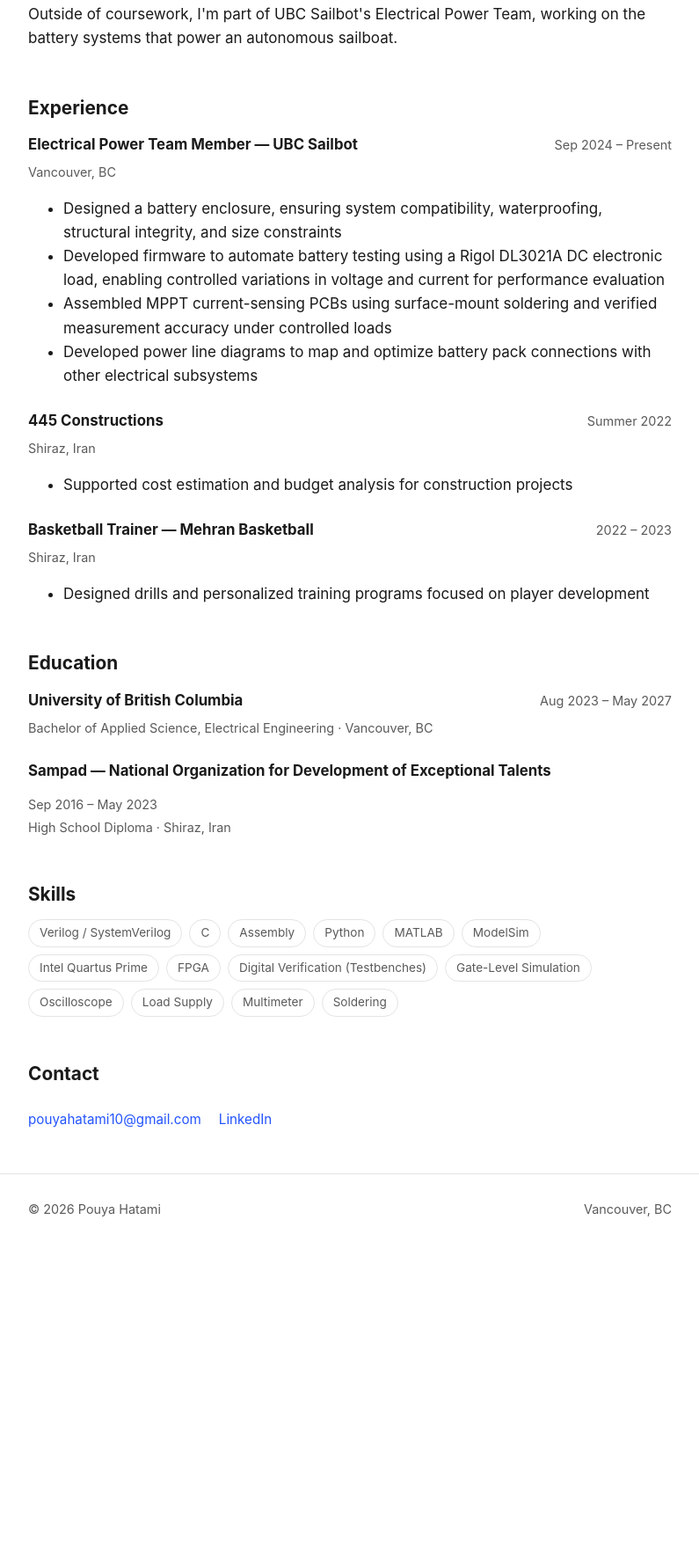
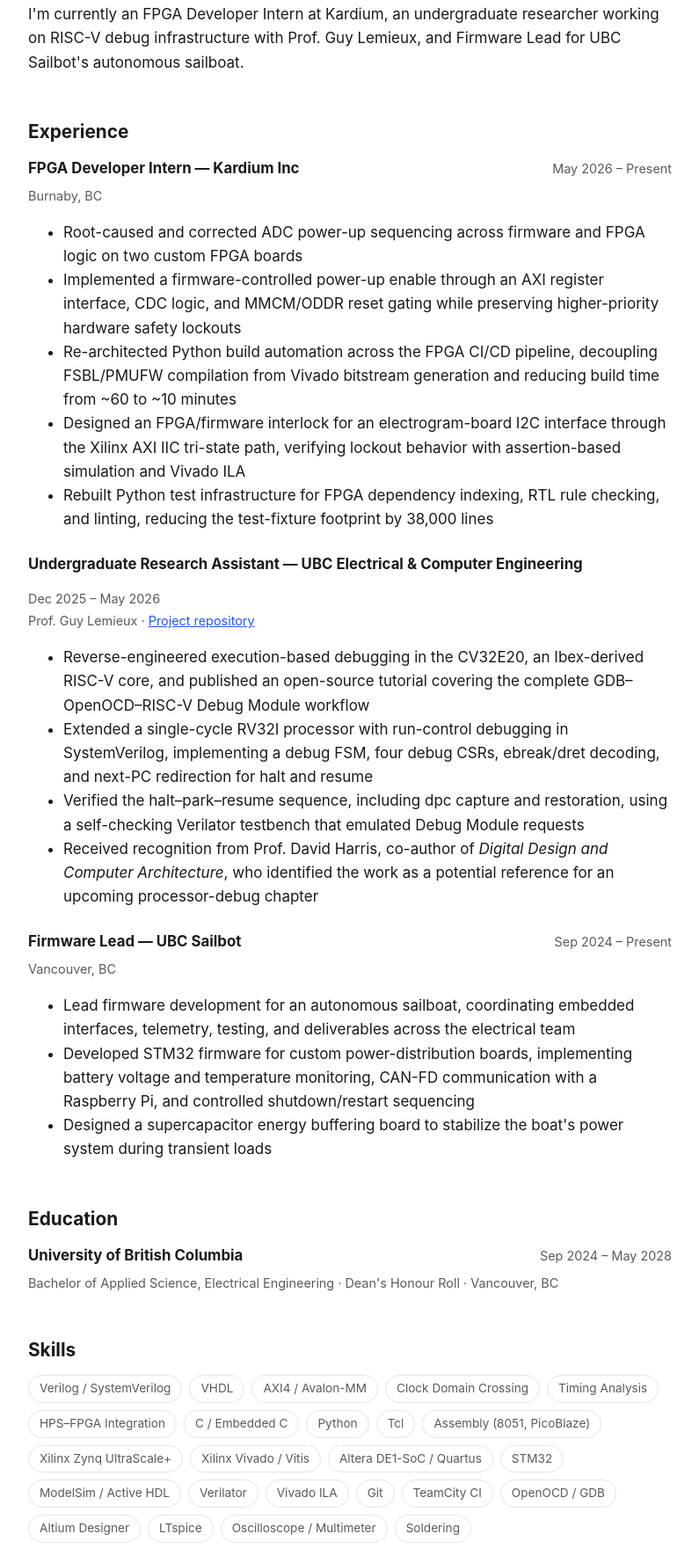
Before and after one commit to pouyahatami/pouyahatami.github.io, a plain HTML site: page about.html in a window 1280 px wide. Shown: the part 331-2100 px from the top of the page at 88% size, without its empty margins (242-1037 px from the left). Before the commit the page ends 1745 px from the top, so only its background shows below. Drawn offline with Linux system fonts and the light colour scheme.

Commit message:
Update content to current experience and projects
Reflects the current resume: Kardium FPGA Developer Intern, RISC-V debug
research under Prof. Guy Lemieux, and Sailbot Firmware Lead. Adds DE1-SoC
GPU and RC4 FPGA Cracker as featured projects, demotes first-year
coursework to a smaller earlier-projects section.

```diff
--- a/about.html
+++ b/about.html
@@ -32,8 +32,9 @@
       Verilog to the circuit board it eventually runs on.
     </p>
     <p>
-      Outside of coursework, I'm part of UBC Sailbot's Electrical Power Team,
-      working on the battery systems that power an autonomous sailboat.
+      I'm currently an FPGA Developer Intern at Kardium, an undergraduate
+      researcher working on RISC-V debug infrastructure with Prof. Guy Lemieux,
+      and Firmware Lead for UBC Sailbot's autonomous sailboat.
     </p>
   </section>
 
@@ -42,37 +43,43 @@
 
     <div class="exp-item">
       <div class="role-line">
-        <h3>Electrical Power Team Member &mdash; UBC Sailbot</h3>
-        <span class="meta">Sep 2024 &ndash; Present</span>
+        <h3>FPGA Developer Intern &mdash; Kardium Inc</h3>
+        <span class="meta">May 2026 &ndash; Present</span>
       </div>
-      <p class="meta">Vancouver, BC</p>
+      <p class="meta">Burnaby, BC</p>
       <ul>
-        <li>Designed a battery enclosure, ensuring system compatibility, waterproofing, structural integrity, and size constraints</li>
-        <li>Developed firmware to automate battery testing using a Rigol DL3021A DC electronic load, enabling controlled variations in voltage and current for performance evaluation</li>
-        <li>Assembled MPPT current-sensing PCBs using surface-mount soldering and verified measurement accuracy under controlled loads</li>
-        <li>Developed power line diagrams to map and optimize battery pack connections with other electrical subsystems</li>
+        <li>Root-caused and corrected ADC power-up sequencing across firmware and FPGA logic on two custom FPGA boards</li>
+        <li>Implemented a firmware-controlled power-up enable through an AXI register interface, CDC logic, and MMCM/ODDR reset gating while preserving higher-priority hardware safety lockouts</li>
+        <li>Re-architected Python build automation across the FPGA CI/CD pipeline, decoupling FSBL/PMUFW compilation from Vivado bitstream generation and reducing build time from ~60 to ~10 minutes</li>
+        <li>Designed an FPGA/firmware interlock for an electrogram-board I2C interface through the Xilinx AXI IIC tri-state path, verifying lockout behavior with assertion-based simulation and Vivado ILA</li>
+        <li>Rebuilt Python test infrastructure for FPGA dependency indexing, RTL rule checking, and linting, reducing the test-fixture footprint by 38,000 lines</li>
       </ul>
     </div>
 
     <div class="exp-item">
       <div class="role-line">
-        <h3>445 Constructions</h3>
-        <span class="meta">Summer 2022</span>
+        <h3>Undergraduate Research Assistant &mdash; UBC Electrical &amp; Computer Engineering</h3>
+        <span class="meta">Dec 2025 &ndash; May 2026</span>
       </div>
-      <p class="meta">Shiraz, Iran</p>
+      <p class="meta">Prof. Guy Lemieux &middot; <a href="https://github.com/UBC-ORCA/riscv-debug-tutorial" target="_blank" rel="noopener">Project repository</a></p>
       <ul>
-        <li>Supported cost estimation and budget analysis for construction projects</li>
+        <li>Reverse-engineered execution-based debugging in the CV32E20, an Ibex-derived RISC-V core, and published an open-source tutorial covering the complete GDB&ndash;OpenOCD&ndash;RISC-V Debug Module workflow</li>
+        <li>Extended a single-cycle RV32I processor with run-control debugging in SystemVerilog, implementing a debug FSM, four debug CSRs, ebreak/dret decoding, and next-PC redirection for halt and resume</li>
+        <li>Verified the halt&ndash;park&ndash;resume sequence, including dpc capture and restoration, using a self-checking Verilator testbench that emulated Debug Module requests</li>
+        <li>Received recognition from Prof. David Harris, co-author of <em>Digital Design and Computer Architecture</em>, who identified the work as a potential reference for an upcoming processor-debug chapter</li>
       </ul>
     </div>
 
     <div class="exp-item">
       <div class="role-line">
-        <h3>Basketball Trainer &mdash; Mehran Basketball</h3>
-        <span class="meta">2022 &ndash; 2023</span>
+        <h3>Firmware Lead &mdash; UBC Sailbot</h3>
+        <span class="meta">Sep 2024 &ndash; Present</span>
       </div>
-      <p class="meta">Shiraz, Iran</p>
+      <p class="meta">Vancouver, BC</p>
       <ul>
-        <li>Designed drills and personalized training programs focused on player development</li>
+        <li>Lead firmware development for an autonomous sailboat, coordinating embedded interfaces, telemetry, testing, and deliverables across the electrical team</li>
+        <li>Developed STM32 firmware for custom power-distribution boards, implementing battery voltage and temperature monitoring, CAN-FD communication with a Raspberry Pi, and controlled shutdown/restart sequencing</li>
+        <li>Designed a supercapacitor energy buffering board to stabilize the boat's power system during transient loads</li>
       </ul>
     </div>
   </section>
@@ -82,16 +89,9 @@
     <div class="exp-item">
       <div class="role-line">
         <h3>University of British Columbia</h3>
-        <span class="meta">Aug 2023 &ndash; May 2027</span>
+        <span class="meta">Sep 2024 &ndash; May 2028</span>
       </div>
-      <p class="meta">Bachelor of Applied Science, Electrical Engineering &middot; Vancouver, BC</p>
-    </div>
-    <div class="exp-item">
-      <div class="role-line">
-        <h3>Sampad &mdash; National Organization for Development of Exceptional Talents</h3>
-        <span class="meta">Sep 2016 &ndash; May 2023</span>
-      </div>
-      <p class="meta">High School Diploma &middot; Shiraz, Iran</p>
+      <p class="meta">Bachelor of Applied Science, Electrical Engineering &middot; Dean's Honour Roll &middot; Vancouver, BC</p>
     </div>
   </section>
 
@@ -99,18 +99,28 @@
     <h2>Skills</h2>
     <div class="skills-grid">
       <span class="skill-pill">Verilog / SystemVerilog</span>
-      <span class="skill-pill">C</span>
-      <span class="skill-pill">Assembly</span>
+      <span class="skill-pill">VHDL</span>
+      <span class="skill-pill">AXI4 / Avalon-MM</span>
+      <span class="skill-pill">Clock Domain Crossing</span>
+      <span class="skill-pill">Timing Analysis</span>
+      <span class="skill-pill">HPS&ndash;FPGA Integration</span>
+      <span class="skill-pill">C / Embedded C</span>
       <span class="skill-pill">Python</span>
-      <span class="skill-pill">MATLAB</span>
-      <span class="skill-pill">ModelSim</span>
-      <span class="skill-pill">Intel Quartus Prime</span>
-      <span class="skill-pill">FPGA</span>
-      <span class="skill-pill">Digital Verification (Testbenches)</span>
-      <span class="skill-pill">Gate-Level Simulation</span>
-      <span class="skill-pill">Oscilloscope</span>
-      <span class="skill-pill">Load Supply</span>
-      <span class="skill-pill">Multimeter</span>
+      <span class="skill-pill">Tcl</span>
+      <span class="skill-pill">Assembly (8051, PicoBlaze)</span>
+      <span class="skill-pill">Xilinx Zynq UltraScale+</span>
+      <span class="skill-pill">Xilinx Vivado / Vitis</span>
+      <span class="skill-pill">Altera DE1-SoC / Quartus</span>
+      <span class="skill-pill">STM32</span>
+      <span class="skill-pill">ModelSim / Active HDL</span>
+      <span class="skill-pill">Verilator</span>
+      <span class="skill-pill">Vivado ILA</span>
+      <span class="skill-pill">Git</span>
+      <span class="skill-pill">TeamCity CI</span>
+      <span class="skill-pill">OpenOCD / GDB</span>
+      <span class="skill-pill">Altium Designer</span>
+      <span class="skill-pill">LTspice</span>
+      <span class="skill-pill">Oscilloscope / Multimeter</span>
       <span class="skill-pill">Soldering</span>
     </div>
   </section>
```
Also changed, not shown: index.html (+24 -11 lines), projects.html (+52 -22 lines).
